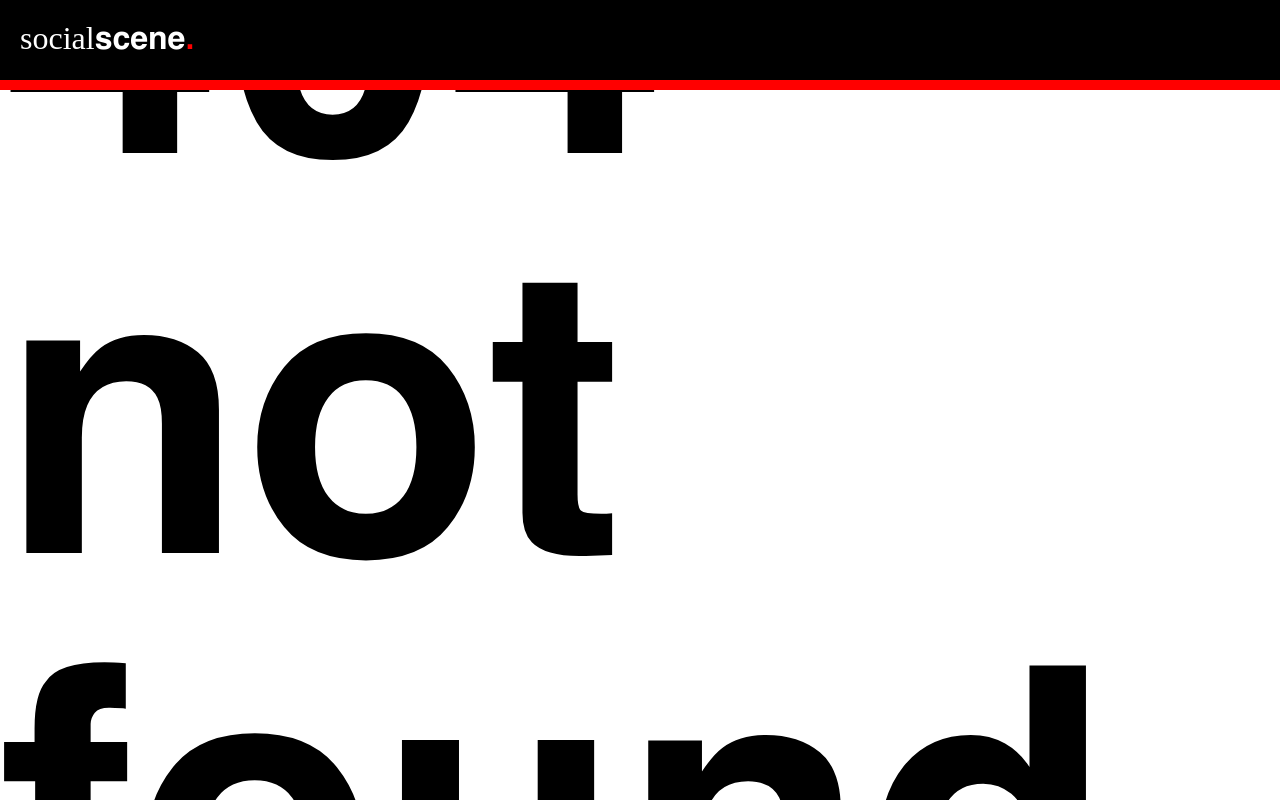
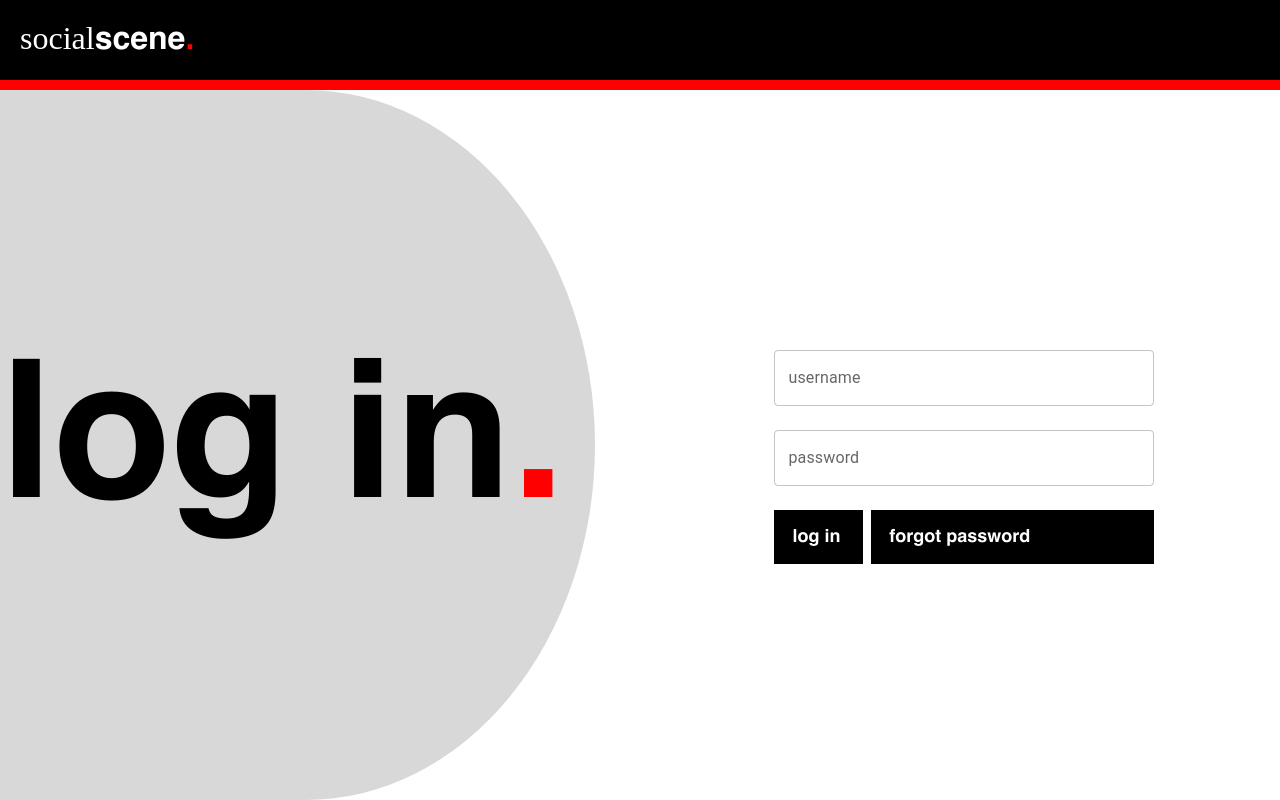
Before and after one commit to LMarshallAfzal/MovieClub-RuntimeTerror, a React (Create React App) app in the folder frontend/socialscene/: page /log-in in a window 1280 px wide. Before the commit this address had no page. Shown: the top 800 px of the page. Built offline with nearby package versions, Linux system fonts and the light colour scheme.

Commit message:
Add a bridge file to process loggiing in

```diff
--- a/frontend/socialscene/src/components/Navbar.js
+++ b/frontend/socialscene/src/components/Navbar.js
@@ -29,7 +29,7 @@ function NavbarButton() {
     switch (location.pathname){
         case "/":
             return (
-                <Link to={"/home"} className={"navbar-enter-button"}>
+                <Link to={"/log-in"} className={"navbar-enter-button"}>
                 <EnterButton
                     text={"enter"}/>
                 </Link>
--- a/frontend/socialscene/src/pages/App.js
+++ b/frontend/socialscene/src/pages/App.js
@@ -9,6 +9,7 @@ import Profile from "./Profile";
 import {BrowserRouter as Router, Routes, Route} from "react-router-dom";
 import Signup from "./Signup";
 import HomeRouter from "./HomeRouter";
+import LoginBridge from "./LoginBridge";
 
 function App() {
   return (
@@ -17,6 +18,7 @@ function App() {
               <Navbar />
                   <Routes>
                       <Route path={"/"} element={(<HomePage />)}/>
+                      <Route path={"/log-in"} element={(<LoginBridge />)}/>
                       <Route path={"/login"} element={(<LogIn />)}/>
                       <Route path={"/home/*"} element={(<HomeRouter />)}/>
                       <Route path={"/signup"} element={(<Signup />)}/>
--- a/frontend/socialscene/src/pages/HomeRouter.js
+++ b/frontend/socialscene/src/pages/HomeRouter.js
@@ -15,16 +15,16 @@ import Login from "./Login";
 import ChangePassword from "./ChangePassword";
 
 function HomeRouter() {
-    const [token, setToken] = useState('');
+    // const [token, setToken] = useState('');
 
-    const userLogin = (tok) => {
-        setToken(tok);
-    }
+    // const userLogin = (tok) => {
+    //     setToken(tok);
+    // }
 
-    localStorage.setItem('token', JSON.stringify("Token " + token))
-    if(!token) {
-        return <Login userLogin={userLogin}/>
-    }
+    // localStorage.setItem('token', JSON.stringify("Token " + token))
+    // if(!token) {
+    //     return <Login userLogin={userLogin}/>
+    // }
 
     return (
         <>
--- /dev/null
+++ b/frontend/socialscene/src/pages/LoginBridge.js
@@ -0,0 +1,28 @@
+import React, {useState} from 'react';
+import { render } from 'react-dom';
+import HomeRouter from './HomeRouter';
+import Login from "./Login";
+import {Router, Route, Routes} from "react-router-dom";
+
+function LoginBridge() {
+    const [token, setToken] = useState('');
+
+    const userLogin = (tok) => {
+        setToken(tok);
+    }
+
+    localStorage.setItem('token', JSON.stringify("Token " + token))
+    if(!token) {
+        return <Login userLogin={userLogin}/>
+    }
+
+    return (
+        <>
+            <Routes>
+                <Route path={"/home/*"} element={(<HomeRouter />)}/>
+            </Routes>
+        </>
+    );
+}
+
+export default LoginBridge
```
